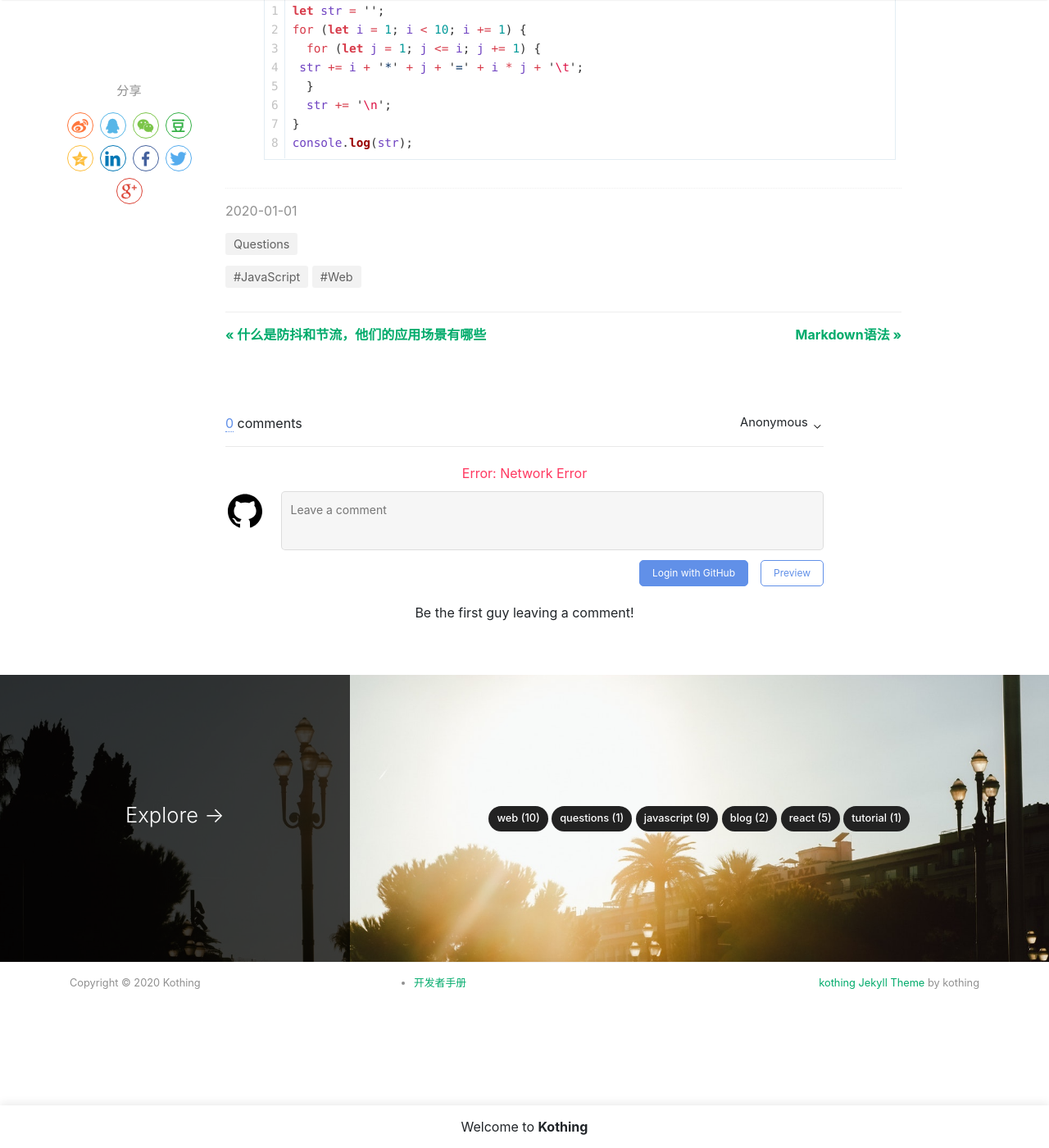
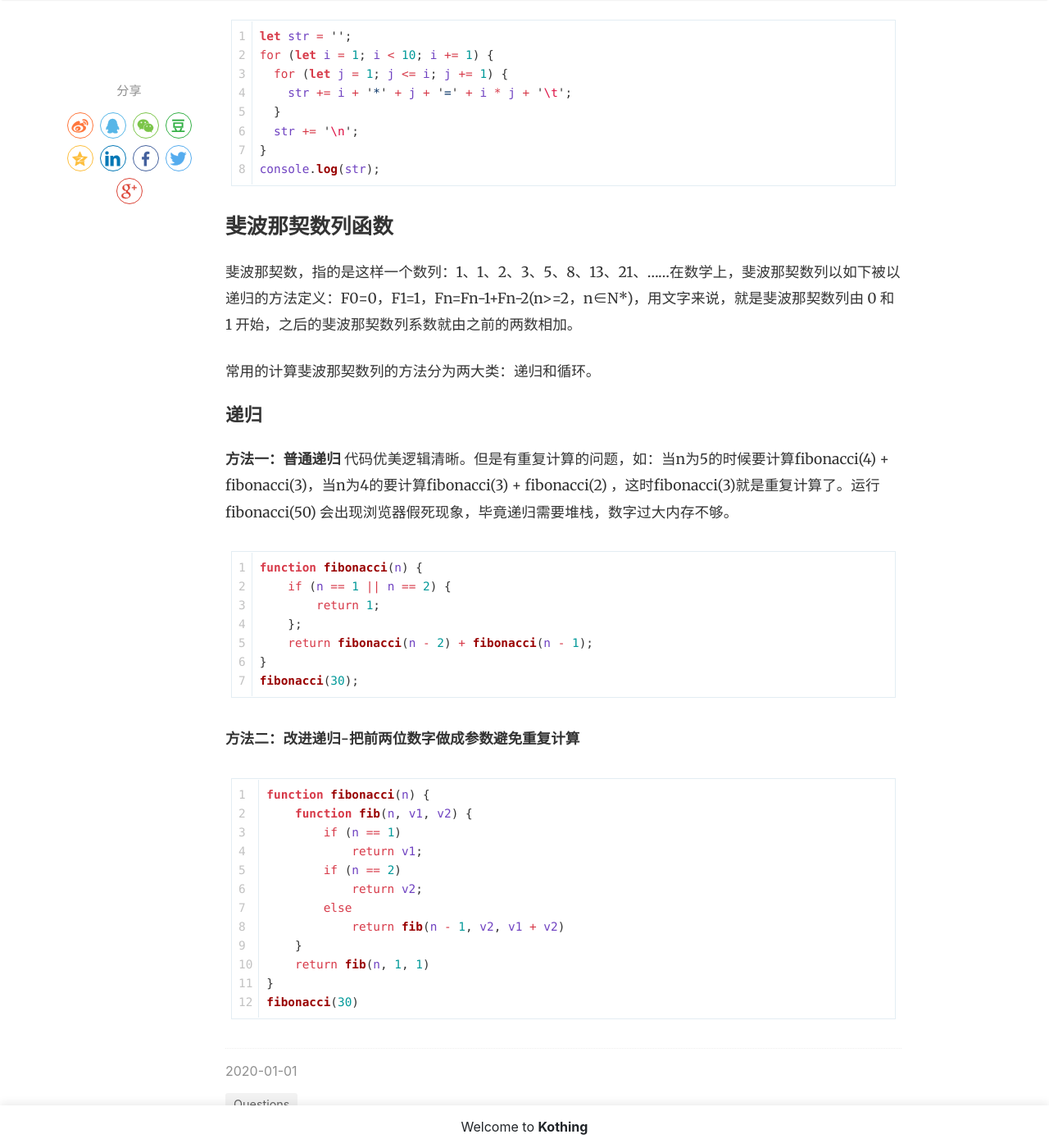
Before and after one commit to kothing/kothing.github.io, a Jekyll site: the page built from _posts/2020-01-01-front-end-questions-20201023.md, in a window 1280 px wide and 1400 px high, scrolled down 1393 px. Shown: the whole window at 82% size. Built offline with Jekyll 4.4.1, drawn with Linux system fonts in a browser that asks for light colours; nearby versions of some CDN libraries; comment, search, counter and statistics services are not loaded.

Commit message:
Update 2020-01-01-front-end-questions-20201023.md

````diff
--- a/_posts/2020-01-01-front-end-questions-20201023.md
+++ b/_posts/2020-01-01-front-end-questions-20201023.md
@@ -10,9 +10,8 @@ rating: 4.5
 ---
 前端经典题目第一期
 
-#### 标题
-
-1. 用js打印一个乘法表
+## 打印一个乘法表
+用js打印一个乘法表
 ```js
 console.log(`
 1*1=1
@@ -37,3 +36,37 @@ for (let i = 1; i < 10; i += 1) {
 }
 console.log(str);
 ```
+
+## 斐波那契数列函数
+斐波那契数，指的是这样一个数列：1、1、2、3、5、8、13、21、……在数学上，斐波那契数列以如下被以递归的方法定义：F0=0，F1=1，Fn=Fn-1+Fn-2(n>=2，n∈N*)，用文字来说，就是斐波那契数列由 0 和 1 开始，之后的斐波那契数列系数就由之前的两数相加。
+
+常用的计算斐波那契数列的方法分为两大类：递归和循环。
+
+### 递归
+**方法一：普通递归**
+代码优美逻辑清晰。但是有重复计算的问题，如：当n为5的时候要计算fibonacci(4) + fibonacci(3)，当n为4的要计算fibonacci(3) + fibonacci(2) ，这时fibonacci(3)就是重复计算了。运行 fibonacci(50) 会出现浏览器假死现象，毕竟递归需要堆栈，数字过大内存不够。
+```js
+function fibonacci(n) {
+    if (n == 1 || n == 2) {
+        return 1;
+    };
+    return fibonacci(n - 2) + fibonacci(n - 1);
+}
+fibonacci(30);
+```
+
+**方法二：改进递归-把前两位数字做成参数避免重复计算**
+```js
+function fibonacci(n) {
+    function fib(n, v1, v2) {
+        if (n == 1)
+            return v1;
+        if (n == 2)
+            return v2;
+        else
+            return fib(n - 1, v2, v1 + v2)
+    }
+    return fib(n, 1, 1)
+}
+fibonacci(30)
+```
````
